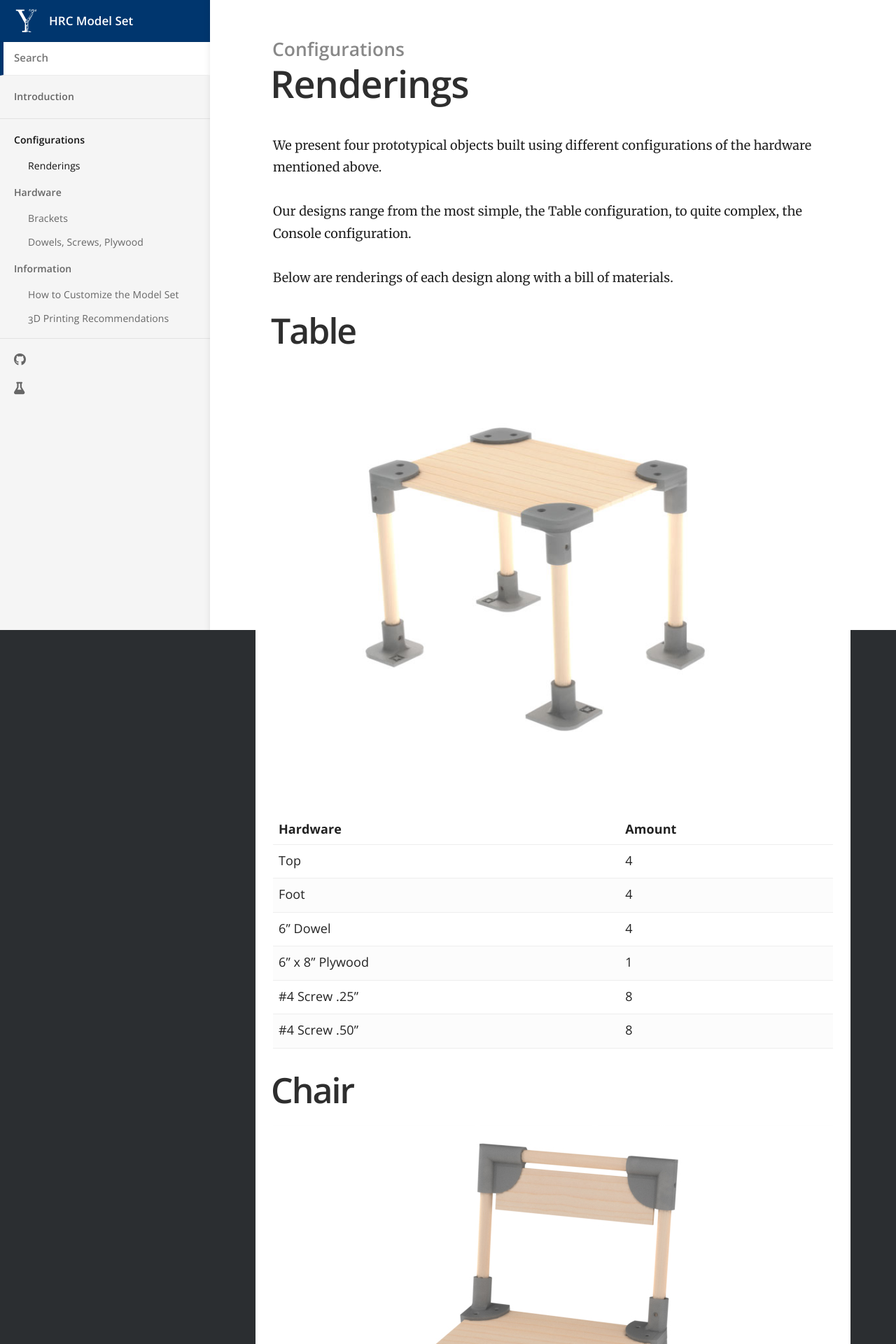
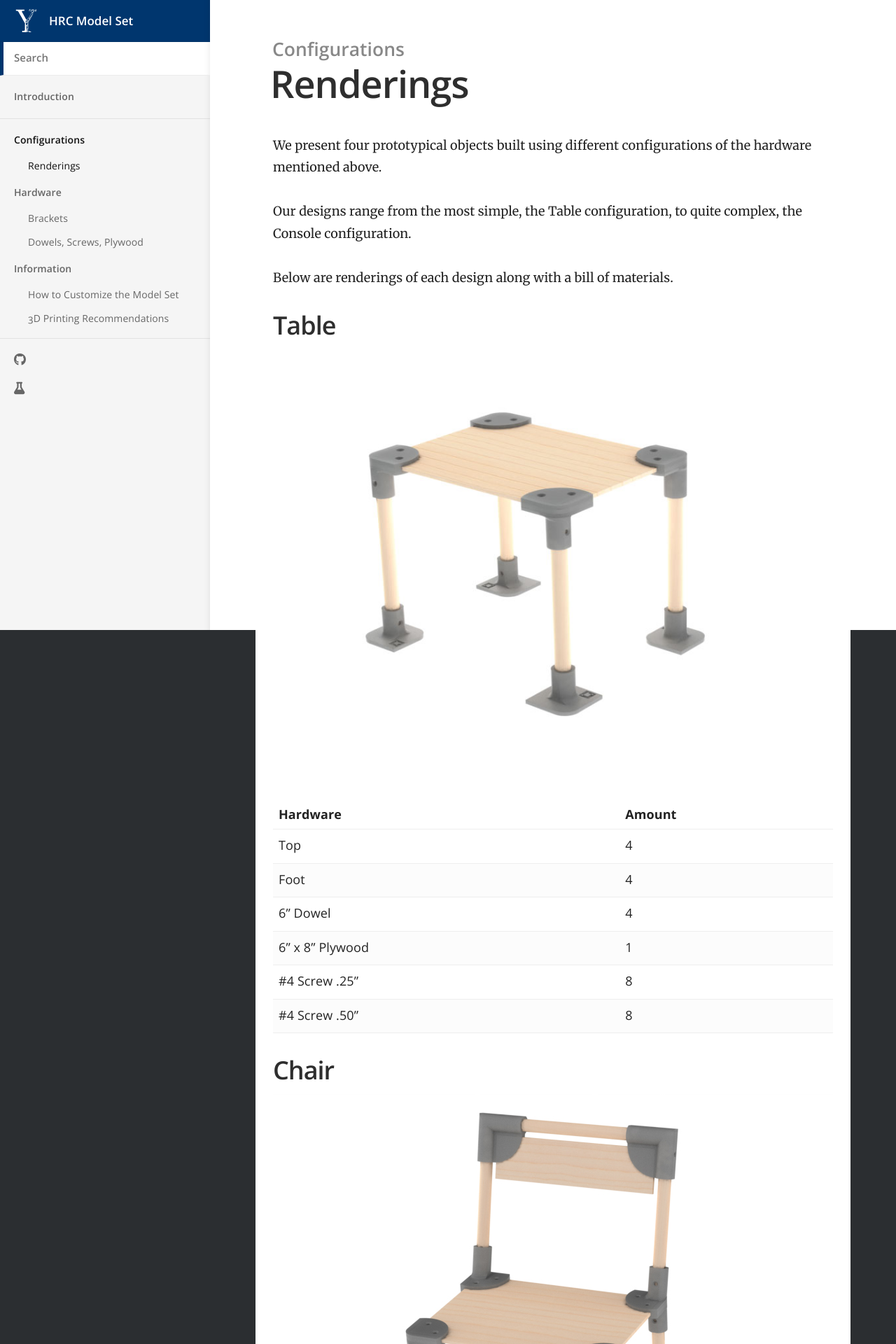
Before and after one commit to ScazLab/HRC-model-set, a Jekyll site: the page built from _docs/configurations/renderings.md, in a window 1280 px wide. Shown: the top 1920 px of the page at 70% size. Built offline with Jekyll 4.4.1, drawn with Linux system fonts in a browser that asks for light colours; nearby versions of some CDN libraries.

```diff
--- a/_docs/configurations/renderings.md
+++ b/_docs/configurations/renderings.md
@@ -9,7 +9,7 @@ Our designs range from the most simple, the Table configuration, to quite comple
 
 Below are renderings of each design along with a bill of materials.
 
-# Table
+## Table
 ![Table]({{ site.baseurl }}/images/configuration_renderings/TableAssemblyLight.jpg)
 
 Hardware | Amount
@@ -21,7 +21,7 @@ Foot| 4
 \#4 Screw .25" | 8
 \#4 Screw .50" | 8
 
-# Chair
+## Chair
 ![Chair]({{ site.baseurl }}/images/configuration_renderings/ChairAssemblyLight.jpg)
 
 Hardware | Amount
@@ -38,7 +38,7 @@ ChairBack| 2
 \#4 Screw .25" | 12
 \#4 Screw .50" | 14
 
-# Shelf
+## Shelf
 ![Shelf]({{ site.baseurl }}/images/configuration_renderings/ShelfAssemblyLight.jpg)
 
 Hardware | Amount
@@ -51,7 +51,7 @@ Shelf90 | 4
 \#4 Screw .25" | 16
 \#4 Screw .50" | 16
 
-# Console
+## Console
 ![Console]({{ site.baseurl }}/images/configuration_renderings/ShelfAssemblyLight.jpg)
 
 Hardware | Amount
```
